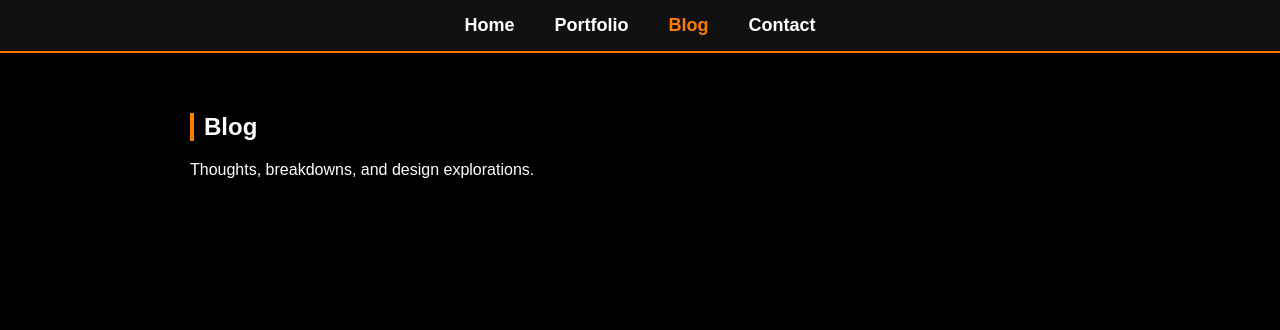
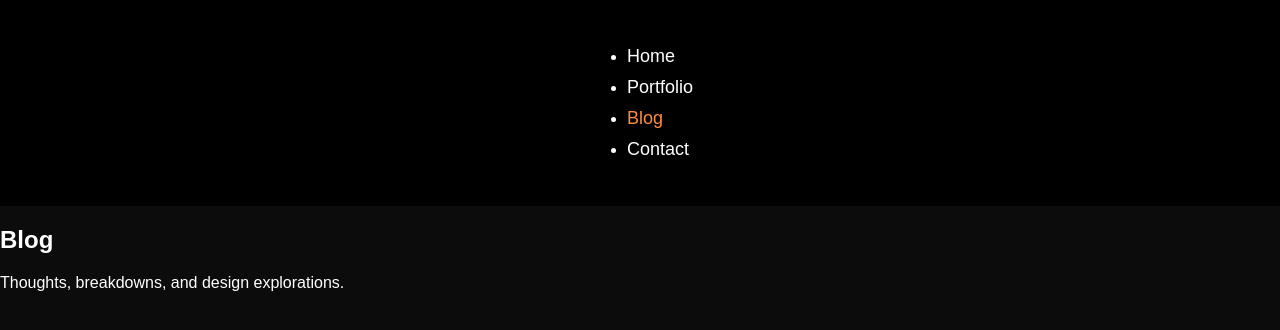
Before and after one commit to LunaCoronam/portfolio-website, a plain HTML site: page blog.html in a window 1280 px wide. Drawn offline with Linux system fonts and the light colour scheme.

Commit message:
styles.css corrected hopefully

```diff
--- a/styles.css
+++ b/styles.css
@@ -1,44 +1,42 @@
-/* Dark Theme */
+/* Dark Theme Portfolio Styles */
+
+
+/* Global */
 body {
 margin: 0;
-font-family: Arial, sans-serif;
-background-color: #000;
-color: #fff;
+padding: 0;
+font-family: Arial, Helvetica, sans-serif;
+background-color: #0c0c0c; /* DARK background */
+color: white; /* Main text color */
 }
 
 
+/* Navigation */
 nav {
-background: #111;
-padding: 15px 0;
-border-bottom: 2px solid #ff7b00;
-}
-
-
-nav ul {
-list-style: none;
+background-color: #000000;
+padding: 20px;
 display: flex;
 justify-content: center;
 gap: 40px;
-margin: 0;
-padding: 0;
 }
 
 
 nav a {
-color: white;
+color: #ffffff;
 text-decoration: none;
 font-size: 18px;
-font-weight: bold;
-transition: color 0.2s;
+font-weight: 500;
+transition: color 0.2s ease;
 }
 
 
 nav a:hover,
 nav a.active {
-color: #ff7b00;
+color: #ff8c42; /* Orange highlight */
 }
 
 
+/* Hero Section */
 .hero {
 text-align: center;
 padding: 120px 20px;
@@ -51,21 +49,36 @@ margin-bottom: 10px;
 }
 
 
-.hero h2 {
-font-size: 32px;
-color: #ff7b00;
-margin-bottom: 20px;
+.hero p {
+font-size: 24px;
+color: #ff8c42;
 }
 
 
-.content {
-max-width: 900px;
+/* Page Layout */
+.page {
+max-width: 800px;
 margin: 60px auto;
-padding: 0 20px;
+padding: 20px;
 }
 
 
-.content h1 {
-border-left: 4px solid #ff7b00;
-padding-left: 10px;
+/* Panels */
+.panel {
+background-color: #1a1a1a;
+padding: 20px;
+border-radius: 8px;
+border: 1px solid #333;
 }
+
+
+/* Lists */
+ul li {
+margin: 10px 0;
+}
+
+
+/* Blog List */
+.blog-list a {
+color: #ff8c42;
+}
```
